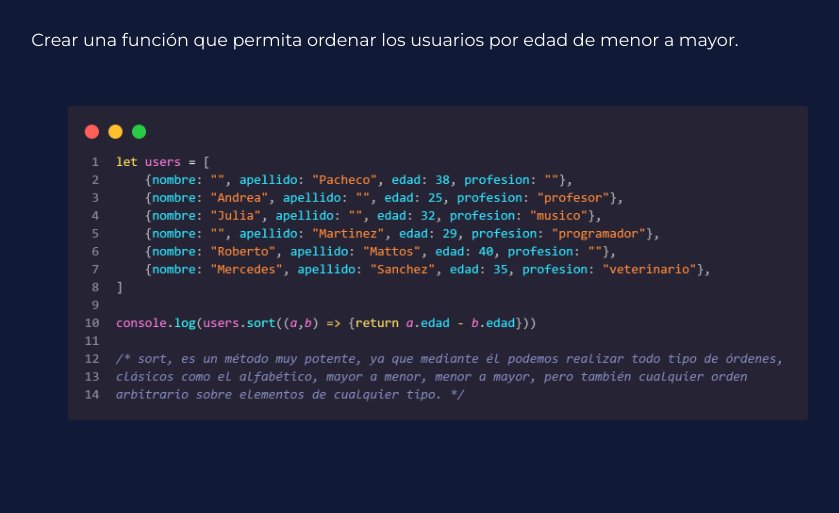
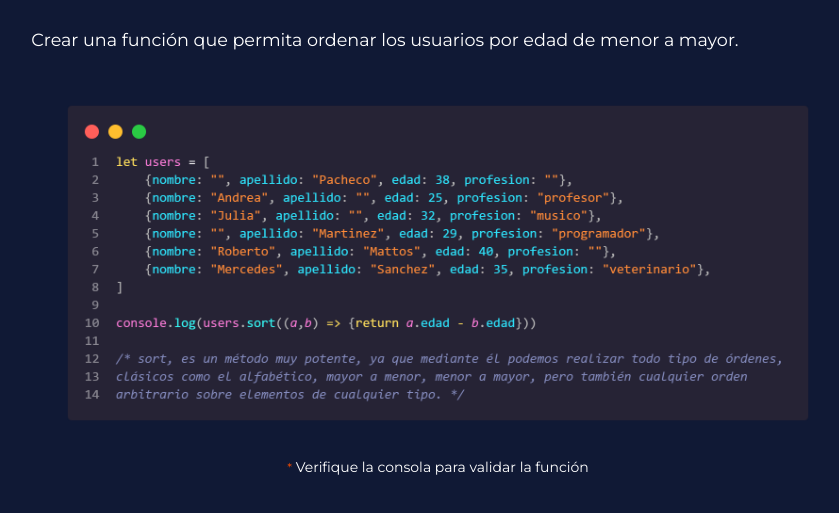
Before and after one commit to vreytor/JsAdvancedBJB, a plain HTML site: page ejercicio5S1.html in a window 1280 px wide. Shown: the part 91-604 px from the top of the page, without its empty margins (202-1041 px from the left). Drawn offline with nearby package versions, Linux system fonts and the light colour scheme.

Commit message:
ultima s1

```diff
--- a/ejercicio5S1.html
+++ b/ejercicio5S1.html
@@ -25,6 +25,7 @@
         <h1 style="text-align: center;"> <span>F12 </span>para visualizar en consola</h1>
         <p>Crear una función que permita ordenar los usuarios por edad de menor a mayor.</p>
         <img src="./img/ejercicio_5S1.png" alt="" width="50%">
+        <small> <small class="resaltado">*</small> Verifique la consola para validar la función</small>
         </section>
 </body>
 </html>
```
